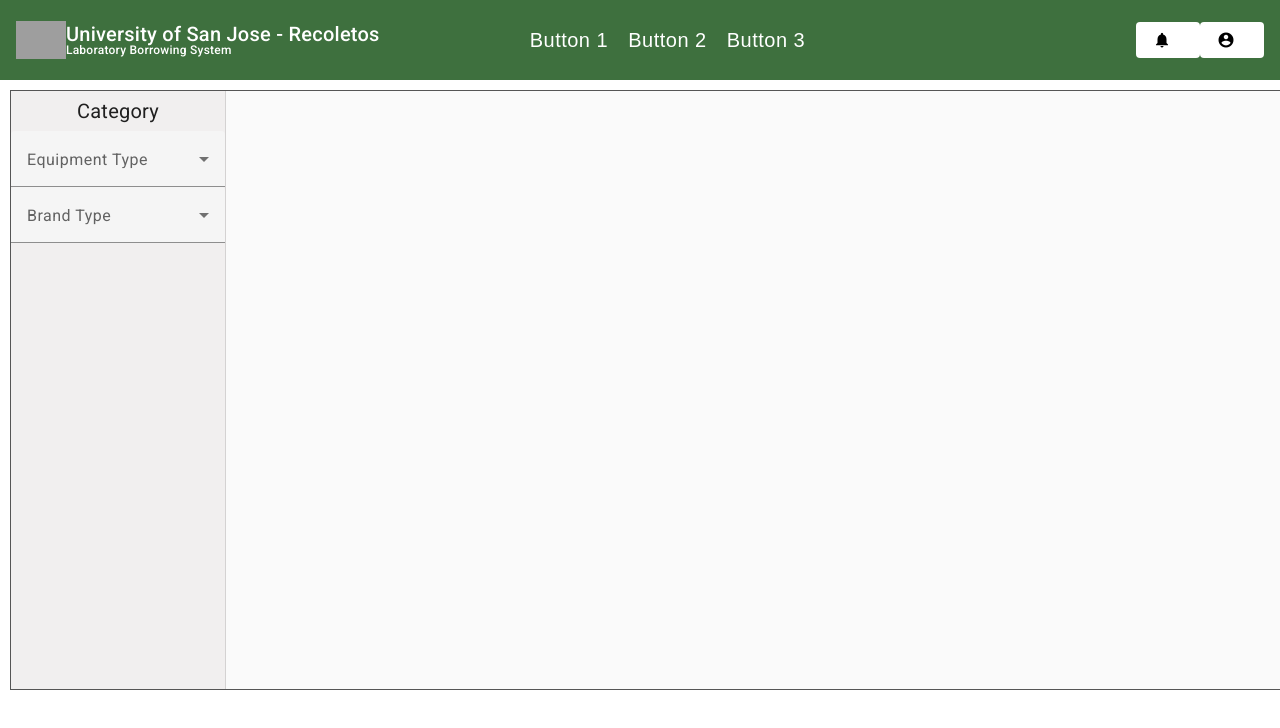
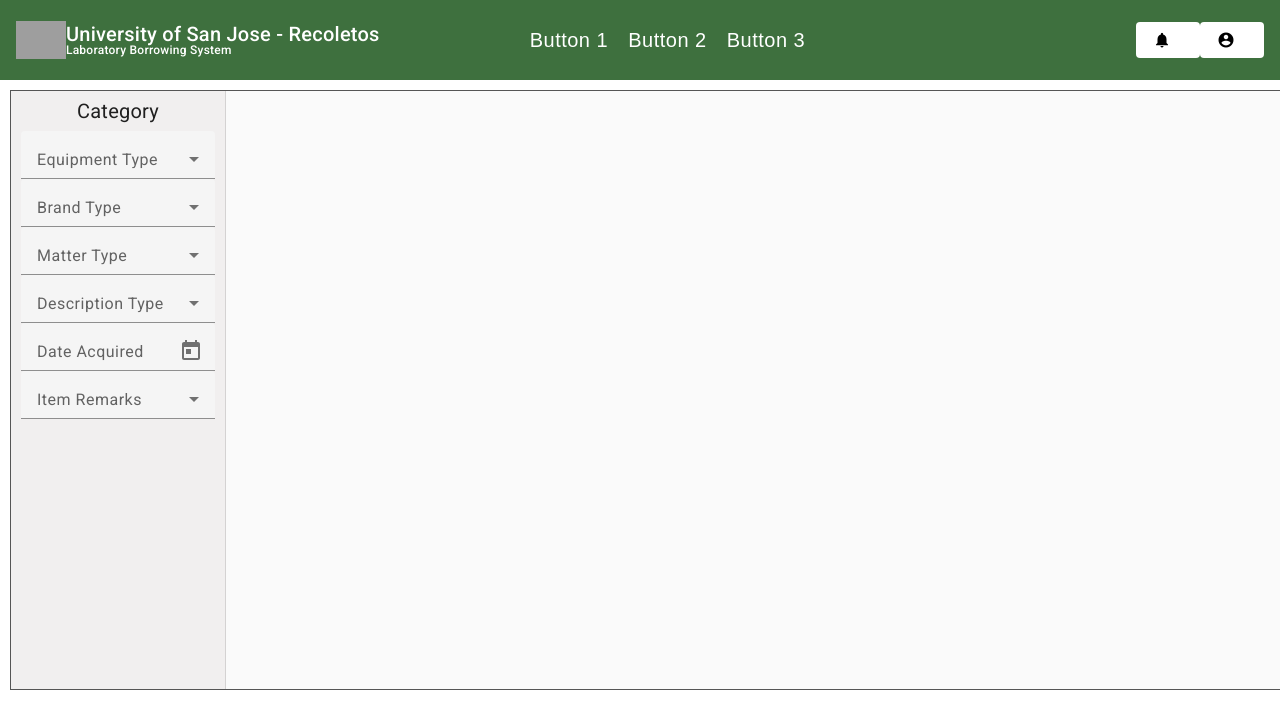
Before and after one commit to usjrcpeborrowing/borrow-system-frontend, an Angular app: page /inventory in a window 1280 px wide. Shown: the top 728 px of the page. Built offline with nearby package versions, Linux system fonts and the light colour scheme; grey boxes are pictures that could not be loaded.

Commit message:
Added more few items on category list

```diff
--- a/src/app/modules/inventory/category/category.component.css
+++ b/src/app/modules/inventory/category/category.component.css
@@ -8,9 +8,11 @@
 .form-fields-container {
     display: flex;
     flex-direction: column;
+    margin: 10px;
 }
 
 .form-field {
+    height: 70px;
     margin-bottom: -22px;
 }
 .form-container {
--- a/src/app/modules/inventory/category/category.component.html
+++ b/src/app/modules/inventory/category/category.component.html
@@ -18,4 +18,40 @@
             </mat-option>
         </mat-select>
     </mat-form-field>
+
+    <mat-form-field class="form-field">
+        <mat-label>Matter Type</mat-label>
+        <mat-select>
+            <mat-option *ngFor="let matter of matters" [value]="matter.value">
+                {{ matter.viewValue }}
+            </mat-option>
+        </mat-select>
+    </mat-form-field>
+
+    <mat-form-field class="form-field">
+        <mat-label>Description Type</mat-label>
+        <mat-select>
+            <mat-option *ngFor="let description of descriptions" [value]="description.value">
+                {{ description.viewValue }}
+            </mat-option>
+        </mat-select>
+    </mat-form-field>
+
+    <mat-form-field class="form-field">
+        <mat-label>Date Acquired</mat-label>
+        <input matInput [matDatepicker]="picker">
+        <mat-hint>MM/DD/YYYY</mat-hint>
+        <mat-datepicker-toggle matIconSuffix [for]="picker"></mat-datepicker-toggle>
+        <mat-datepicker #picker></mat-datepicker>
+    </mat-form-field>
+
+    <mat-form-field class="form-field">
+        <mat-label>Item Remarks</mat-label>
+        <mat-select>
+            <mat-option *ngFor="let remark of remarks" [value]="remark.value">
+                {{ remark.viewValue }}
+            </mat-option>
+        </mat-select>
+    </mat-form-field>
+
 </div>
--- a/src/app/modules/inventory/category/category.component.ts
+++ b/src/app/modules/inventory/category/category.component.ts
@@ -9,11 +9,23 @@ interface Brand {
   value: string;
   viewValue: string;
 }
+interface Matter {
+  value: string;
+  viewValue: string;
+}
+interface Description {
+  value: string;
+  viewValue: string;
+}
+interface Remarks {
+  value: string;
+  viewValue: string;
+}
 
 @Component({
   selector: 'app-category',
   templateUrl: './category.component.html',
-  styleUrls: ['./category.component.css']
+  styleUrls: ['./category.component.css'],
 })
 export class CategoryComponent {
   equipments: Equipment[] = [
@@ -23,4 +35,21 @@ export class CategoryComponent {
   brands: Brand[] = [
     {value: 'brand-0', viewValue: 'Brand 1'},
   ];
+
+  matters: Matter[] = [
+    {value: 'matter-0', viewValue: 'Solid'},
+    {value: 'matter-1', viewValue: 'Liquid'},
+    {value: 'matter-2', viewValue: 'Gas'},
+  ];
+
+  descriptions: Description[] = [
+    {value: 'description-0', viewValue: 'Non-Inventory'},
+    {value: 'description-1', viewValue: 'Consumables'},
+  ];
+  remarks: Remarks[] = [
+    {value: 'remarks-0', viewValue: 'Functional'},
+    {value: 'remarks-1', viewValue: 'Defective'},
+    {value: 'remarks-2', viewValue: 'Turnover'},
+    {value: 'remarks-3', viewValue: 'Lost'},
+  ];
 }
--- a/src/app/modules/inventory/inventory.module.ts
+++ b/src/app/modules/inventory/inventory.module.ts
@@ -8,16 +8,12 @@ import { InventoryRoutingModule } from './inventory-routing.module';
 import { InventoryComponent } from './inventory/inventory.component';
 
 import { FormsModule } from '@angular/forms';
+import { MatNativeDateModule } from '@angular/material/core';
+import { MatDatepickerModule } from '@angular/material/datepicker';
 import { MatFormFieldModule } from '@angular/material/form-field';
 import { MatInputModule } from '@angular/material/input';
 import { MatSelectModule } from '@angular/material/select';
 import { MatSidenavModule } from '@angular/material/sidenav';
-
-interface Equipment {
-  value: string;
-  viewValue: string;
-}
-
 
 @NgModule({
   declarations: [
@@ -33,13 +29,10 @@ interface Equipment {
     MatFormFieldModule,
     MatSelectModule,
     MatInputModule,
-    FormsModule
+    FormsModule,
+    MatFormFieldModule,
+    MatDatepickerModule,
+    MatNativeDateModule
   ]
 })
 export class InventoryModule { }
-
-export class EqupimentSelectOverview {
-  equipments: Equipment[] = [
-    {value: 'equpiment-0', viewValue: 'Equpiment 1'},
-  ];
-}
```
